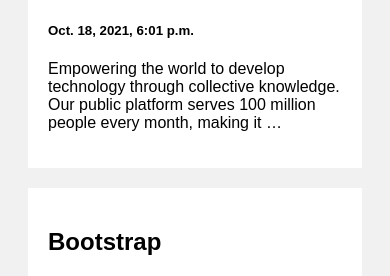
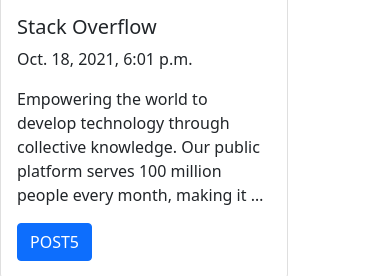
Before and after one commit to ankitkumar777/blog, a Django app: template bloggingapp/templates/index.html in a window 390 px wide. Shown: the part 288-564 px from the top of the page. Run offline with Django 3.2, Linux system fonts and the light colour scheme; the template is opened without the code that fills it: values that come from a table or form of the project are taken from there, others are empty; data comes from the database, SQL or seed files in the repository; both versions use the stored data as it was after the commit; parts of the project's set-up code (start-up, migrations or seed data) failed here and were passed over.

Commit message:
user interface improved

```diff
--- a/bloggingapp/posts/views.py
+++ b/bloggingapp/posts/views.py
@@ -8,4 +8,5 @@ def index(request):
 
 def post(request ,pk):
     posts = Post.objects.get(id=pk)
-    return render(request, 'posts.html', {'posts': posts})
+    context= {'posts': posts}
+    return render(request, 'posts.html',context )
--- a/bloggingapp/templates/index.html
+++ b/bloggingapp/templates/index.html
@@ -1,69 +1,49 @@
-<!DOCTYPE html>
-<html>
+<!doctype html>
+<html lang="en">
+
 <head>
-<meta name="viewport" content="width=device-width, initial-scale=1">
-<style>
-* {
-  box-sizing: border-box;
-}
+  <!-- Required meta tags -->
+  <meta charset="utf-8">
+  <meta name="viewport" content="width=device-width, initial-scale=1">
 
-body {
-  font-family: Arial;
-  padding: 20px;
-  background: #f1f1f1;
-}
+  <!-- Bootstrap CSS -->
+  <link href="https://cdn.jsdelivr.net/npm/bootstrap@5.1.3/dist/css/bootstrap.min.css" rel="stylesheet"
+    integrity="sha384-1BmE4kWBq78iYhFldvKuhfTAU6auU8tT94WrHftjDbrCEXSU1oBoqyl2QvZ6jIW3" crossorigin="anonymous">
 
-.header {
-  padding: 2px;
-  font-size: 40px;
-  text-align: center;
-  background: white;
-}
+  <title>My Blog Website</title>
+</head>
 
-.leftcolumn {
-  float: left;
-  width: 100%;
-}
-
-.card {
-   background-color: white;
-   padding: 20px;
-   margin-top: 20px;
-}
-
-.row:after {
-  content: "";
-  display: table;
-  clear: both;
-}
-
-@media screen and (max-width: 800px) {
-  .leftcolumn, .rightcolumn {
-    width: 100%;
-    padding: 0;
-  }
-}
-</style>
-</head>
 <body>
 
-<div class="header">
-  <h2>My Blogs</h2>
-</div>
-
-<div class="row">
-  <div class="leftcolumn">
+  <div class="row">
     {% for post in posts reversed %}
-    <div class="card">
-      <a style="text-decoration: none; color: black;" href="/post/{{post.id}}">
-        <h2>{{post.title}}</h2>
-        <h5>{{post.created_at}}</h5>
-        <p>{{post.body|truncatewords:20}}</p>
-      </a>
+    <div class="col">
+      <div class="card" style="width: 18rem;">
+        <img class="card-img-top" src="https://source.unsplash.com/100x100/?blogs,blogging" alt="Card image cap">
+        <div class="card-body">
+          <h5 class="card-title">{{post.title}}</h5>
+          <p class="card-text">{{post.created_at}}</p>
+          <p class="card-text">{{post.body|truncatewords:20}}</p>
+          <a href="/post/{{post.id}}" class="btn btn-primary">POST{{post.id}}</a>
+        </div>
+      </div>
     </div>
     {% endfor %}
   </div>
-</div>
 
+
+  <!-- Optional JavaScript; choose one of the two! -->
+
+  <!-- Option 1: Bootstrap Bundle with Popper -->
+  <script src="https://cdn.jsdelivr.net/npm/bootstrap@5.1.3/dist/js/bootstrap.bundle.min.js"
+    integrity="sha384-ka7Sk0Gln4gmtz2MlQnikT1wXgYsOg+OMhuP+IlRH9sENBO0LRn5q+8nbTov4+1p"
+    crossorigin="anonymous"></script>
+
+  <!-- Option 2: Separate Popper and Bootstrap JS -->
+  <!--
+    <script src="https://cdn.jsdelivr.net/npm/@popperjs/core@2.10.2/dist/umd/popper.min.js" integrity="sha384-7+zCNj/IqJ95wo16oMtfsKbZ9ccEh31eOz1HGyDuCQ6wgnyJNSYdrPa03rtR1zdB" crossorigin="anonymous"></script>
+    <script src="https://cdn.jsdelivr.net/npm/bootstrap@5.1.3/dist/js/bootstrap.min.js" integrity="sha384-QJHtvGhmr9XOIpI6YVutG+2QOK9T+ZnN4kzFN1RtK3zEFEIsxhlmWl5/YESvpZ13" crossorigin="anonymous"></script>
+    -->
 </body>
+
 </html>
```
Also changed, not shown: bloggingapp/templates/posts.html (+4 -55 lines), bloggingapp/db.sqlite3.
